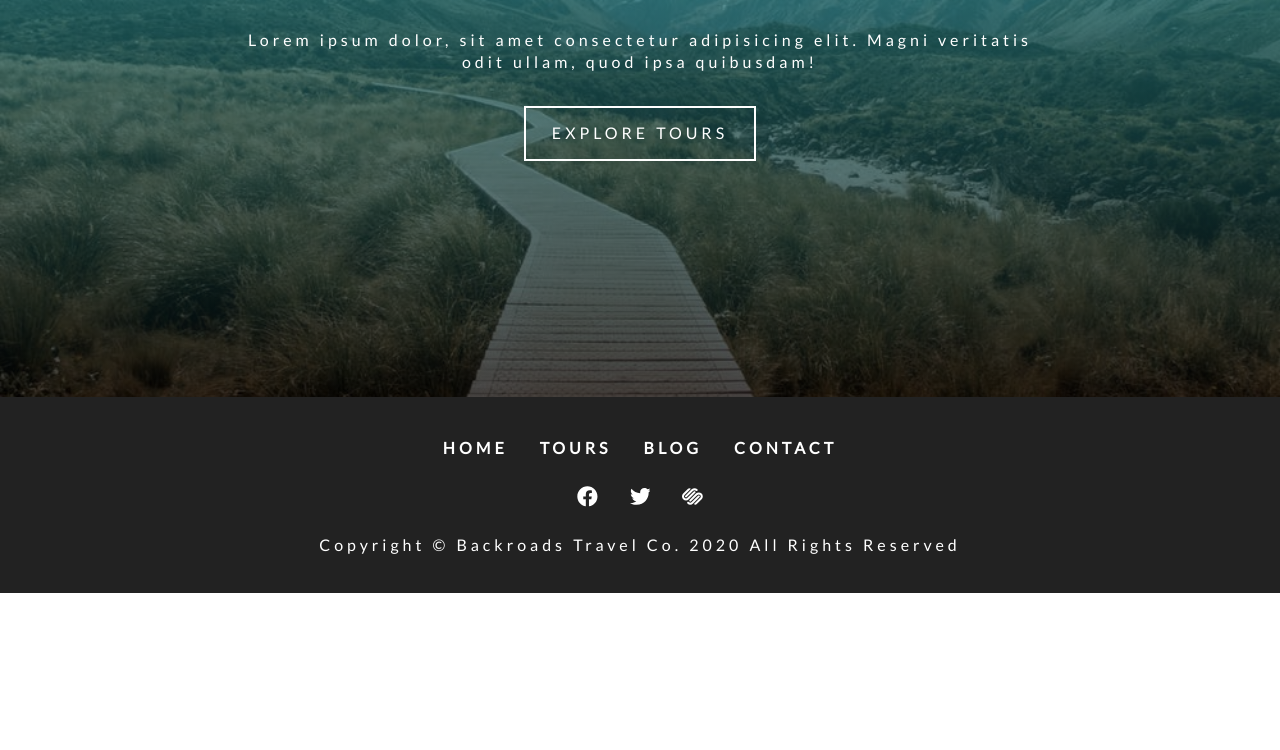
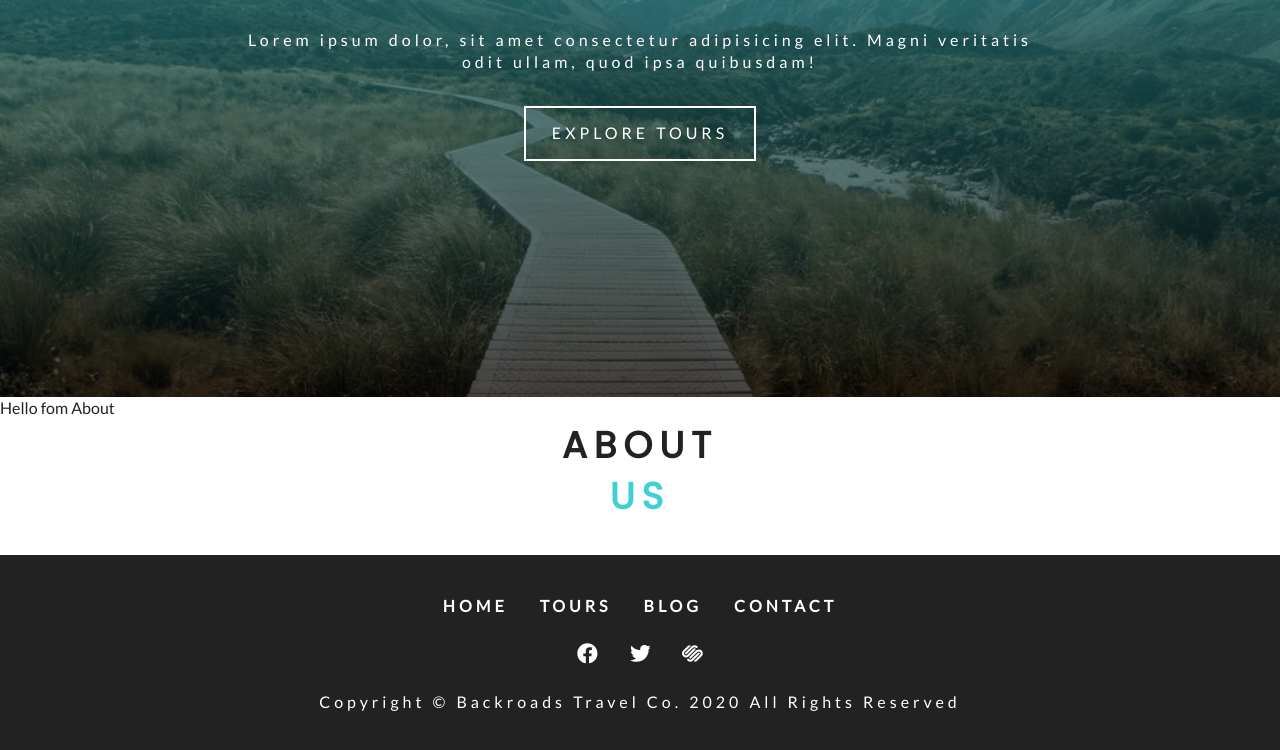
Before and after one commit to geguiluz/backroads-gatsby, a Gatsby site: page / in a window 1280 px wide. Shown: the part 488-1238 px from the top of the page. Before the commit the page ends 1081 px from the top, so only its background shows below. Built offline with nearby package versions, Linux system fonts and the light colour scheme; Gatsby itself is replaced by a stand-in of ours.

Commit message:
Created and implemented title styled component

```diff
--- /dev/null
+++ b/src/components/Home/About.js
@@ -0,0 +1,13 @@
+import React from "react"
+import Title from "../Title"
+
+const About = () => {
+  return (
+    <div>
+      Hello fom About
+      <Title title="about" subtitle="us" />
+    </div>
+  )
+}
+
+export default About
--- /dev/null
+++ b/src/components/Title.js
@@ -0,0 +1,39 @@
+import React from "react"
+import styled from "styled-components"
+
+const Title = ({ title, subtitle }) => {
+  return (
+    <TitleWrapper>
+      <h4>
+        <span className="title">{title}</span>
+        <span>{subtitle}</span>
+      </h4>
+    </TitleWrapper>
+  )
+}
+
+const TitleWrapper = styled.div`
+  text-transform: uppercase;
+  font-size: 2.3rem;
+  margin-bottom: 2rem;
+  h4 {
+    text-align: center;
+    letter-spacing: 7px;
+    color: var(--primaryColor);
+  }
+  .title {
+    color: var(--mainBlack);
+  }
+  span {
+    display: block;
+  }
+
+  @media (min-width: 576px) {
+    span {
+      display: block;
+      margin: 0 0.35rem;
+    }
+  }
+`
+
+export default Title
--- a/src/pages/index.js
+++ b/src/pages/index.js
@@ -2,6 +2,7 @@
 import Layout from "../components/Layout"
 import SimpleHero from "../components/SimpleHero"
 import Banner from "../components/Banner"
+import About from "../components/Home/About"
 import { Link } from "gatsby"
 
 export default () => (
@@ -16,5 +17,6 @@
         </Link>
       </Banner>
     </SimpleHero>
+    <About />
   </Layout>
 )
```
